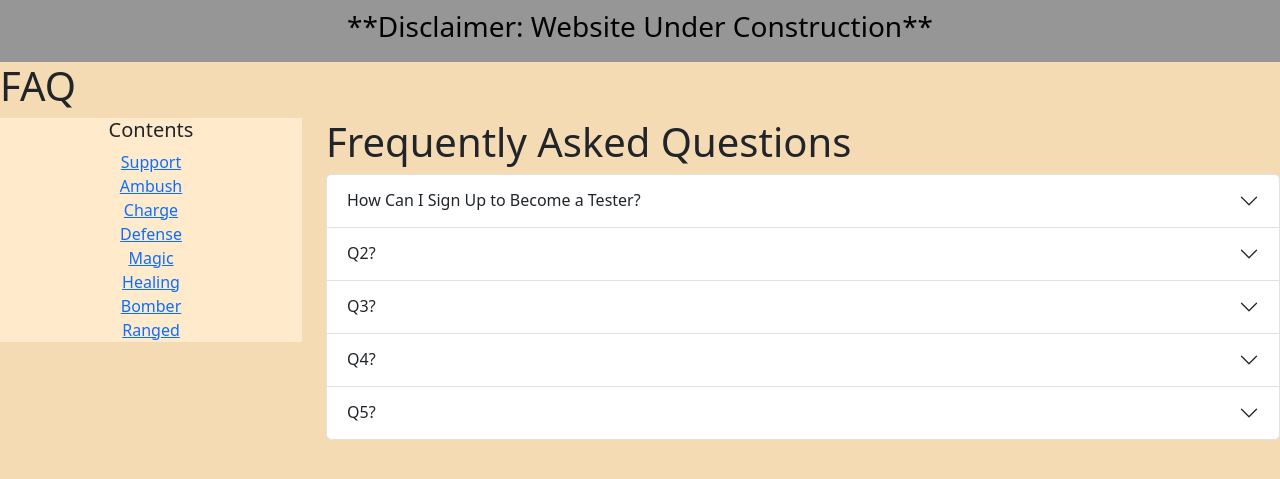
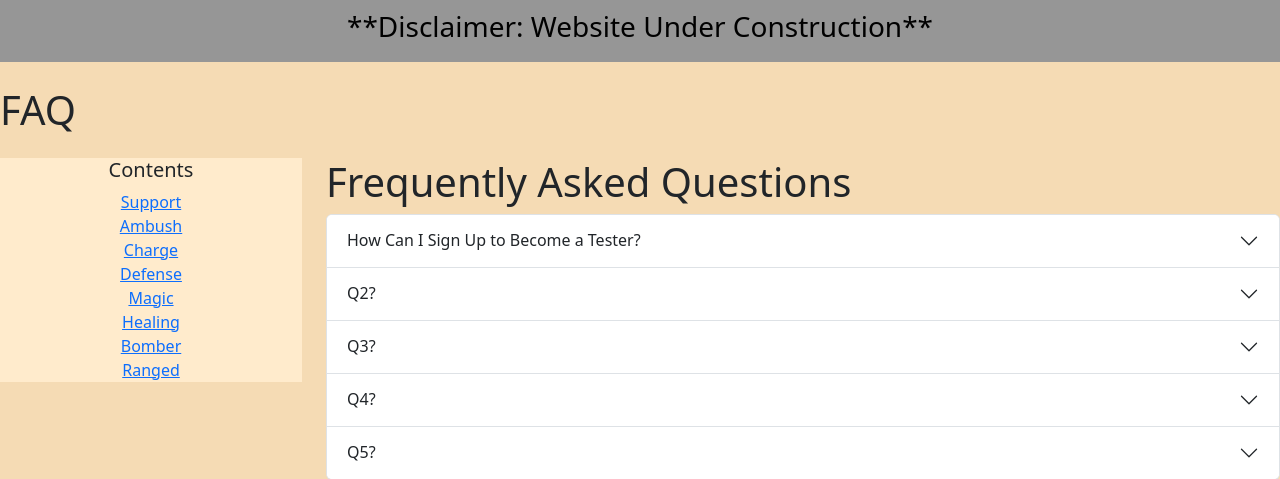
Before and after one commit to vxriantz/Flask_Web, a Flask app: page /faq in a window 1280 px wide. Shown: the part 56-535 px from the top of the page. Run offline with Flask 3, Linux system fonts and the light colour scheme; some libraries are stand-ins or nearby versions.

Commit message:
editing class of headings to space it between the nav bar, banner, and page content

```diff
--- a/website/templates/cookie_type.html
+++ b/website/templates/cookie_type.html
@@ -2,7 +2,7 @@
 
 {% block content %}
 
-<h1> Cookie Type </h1>
+<h1 class="my-4"> Cookie Type </h1>
 
 <style>
 /* Only affect the combat types page */
--- a/website/templates/faq.html
+++ b/website/templates/faq.html
@@ -2,7 +2,7 @@
 
 {% block content %}
 
-<h1> FAQ </h1>
+<h1 class="my-4"> FAQ </h1>
 
 <style>
 .accordion-button:not(.collapsed) {
```
